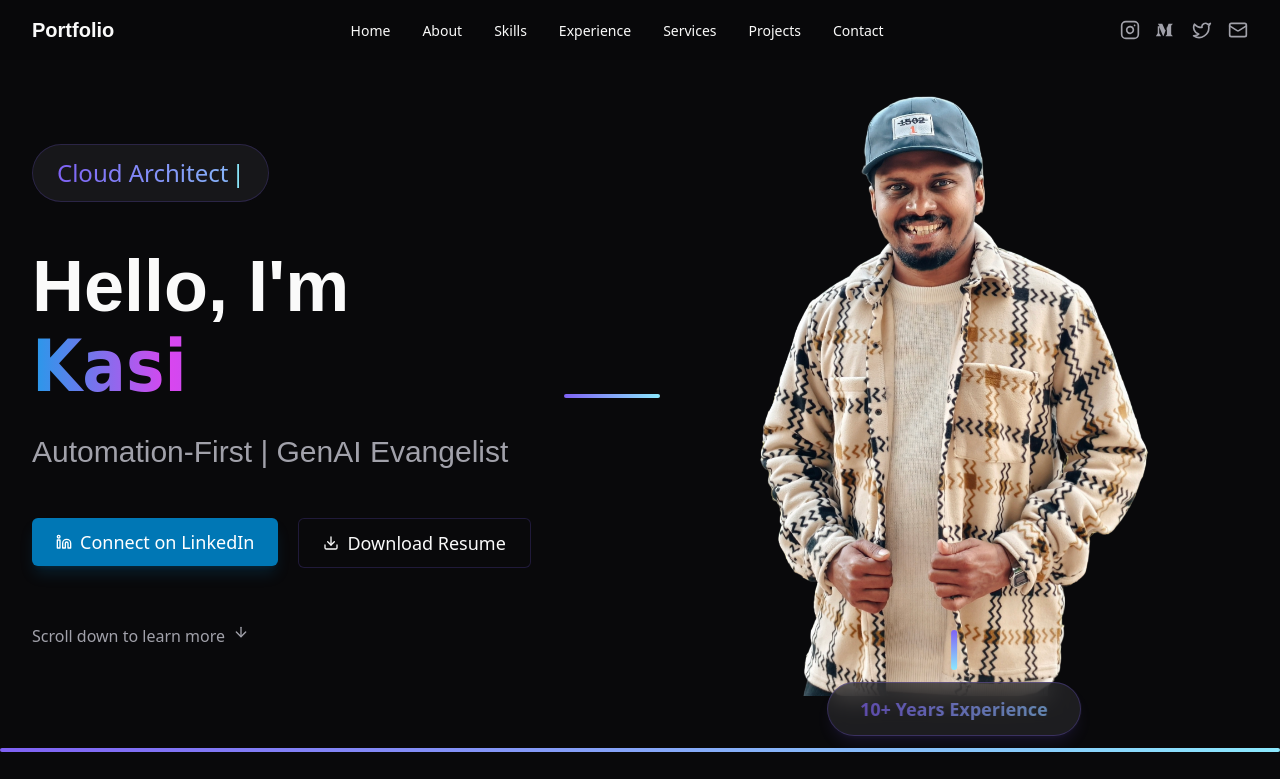
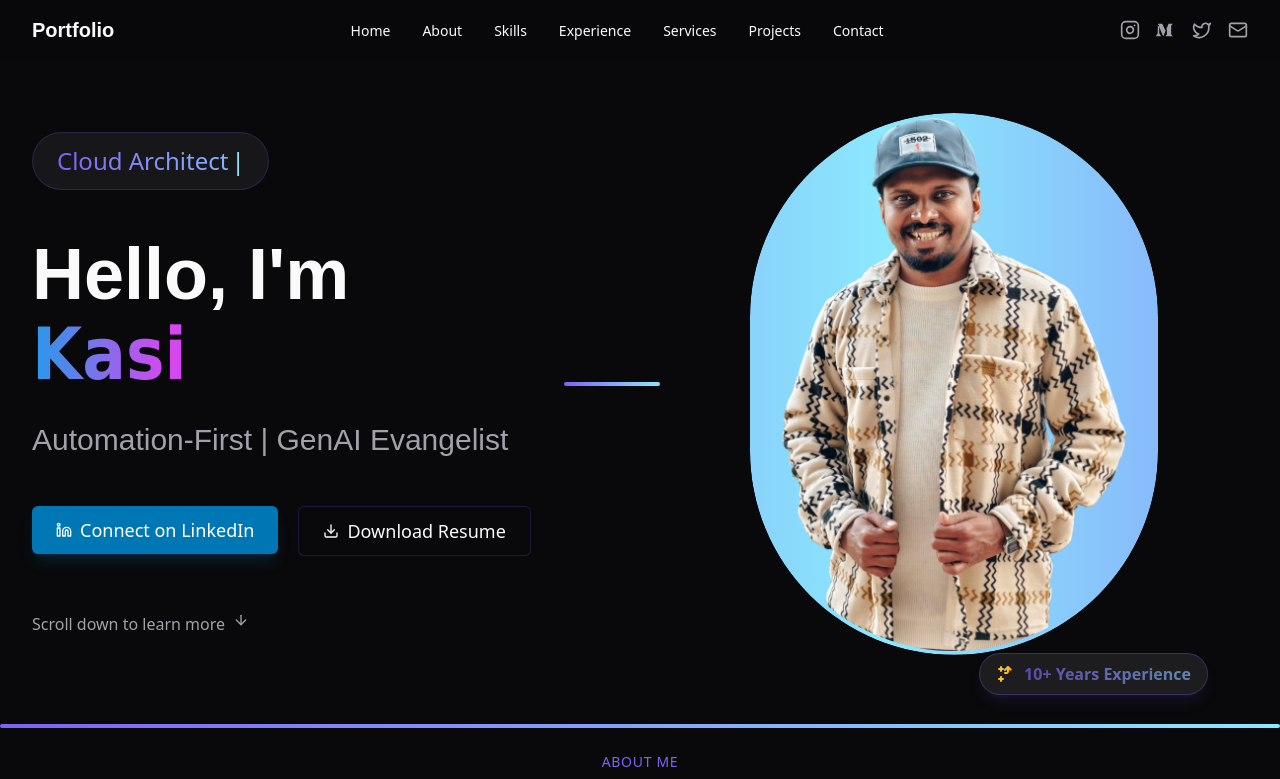
Before and after one commit to kasifalic/kasif-ali-architect, a React (Vite) app: page / in a window 1280 px wide. Shown: the top 779 px of the page. Built offline with nearby package versions, Linux system fonts and the light colour scheme.

Commit message:
Add shimmering border to image
Add a shimmering border effect to the image in the HeroSection component.

```diff
--- a/src/components/HeroSection.tsx
+++ b/src/components/HeroSection.tsx
@@ -95,20 +95,31 @@ const HeroSection = () => {
             <div className="w-24 h-1 bg-gradient-to-r from-primary to-accent rounded-full"></div>
           </div>
 
-          {/* Profile image container - smaller size */}
+          {/* Profile image container with shimmering border */}
           <div className="relative w-full h-full flex items-center justify-center">
-            <img
-              alt="Kasi"
-              className="w-full h-auto max-w-[450px] object-contain"
-              src="/lovable-uploads/f5664741-af6b-48d6-9aac-4c68ac9ee2b6.png"
-            />
+            <div className="relative rounded-full p-1 overflow-hidden">
+              {/* Shimmering border effect */}
+              <div className="absolute inset-0 bg-gradient-to-r from-primary via-accent to-primary animate-shimmer bg-[length:400%_100%] rounded-full"></div>
+
+              {/* Image container with mask to create circular image */}
+              <div className="relative z-10 rounded-full overflow-hidden">
+                <img
+                  alt="Kasi"
+                  className="w-full h-auto max-w-[400px] object-contain"
+                  src="/lovable-uploads/f5664741-af6b-48d6-9aac-4c68ac9ee2b6.png"
+                />
+              </div>
+            </div>
           </div>
 
           {/* Enhanced experience badge */}
-          <div className="absolute -bottom-10 left-1/2 transform -translate-x-1/2 flex flex-col items-center gap-3">
-            <div className="w-1.5 h-10 bg-gradient-to-b from-primary to-accent rounded-full"></div>
-            <div className="px-8 py-3 rounded-full bg-secondary/70 border border-primary/30 backdrop-blur-md shadow-lg shadow-primary/10 hover:scale-105 transition-transform duration-300">
-              <p className="text-base md:text-lg font-semibold text-gradient animate-pulse-slow">10+ Years Experience</p>
+          <div className="absolute -bottom-10 right-0 md:right-10">
+            <div className="px-4 py-2 rounded-full bg-secondary/70 border border-primary/30 backdrop-blur-md shadow-lg shadow-primary/10 hover:scale-105 transition-transform duration-300 flex items-center gap-2">
+              <svg xmlns="http://www.w3.org/2000/svg" className="h-5 w-5 text-amber-400" viewBox="0 0 20 20" fill="currentColor">
+                <path fillRule="evenodd" d="M5 2a1 1 0 011 1v1h1a1 1 0 010 2H6v1a1 1 0 01-2 0V6H3a1 1 0 010-2h1V3a1 1 0 011-1zm0 10a1 1 0 011 1v1h1a1 1 0 110 2H6v1a1 1 0 11-2 0v-1H3a1 1 0 110-2h1v-1a1 1 0 011-1zm7-10a1 1 0 01.707.293l.707.707L15.414 5a1 1 0 01-1.414 1.414L13 5.414V8a1 1 0 01-2 0V5.414L9.707 6.707a1 1 0 01-1.414-1.414L10 3.586l.707-.707A1 1 0 0112 2z" clipRule="evenodd" />
+                <path d="M8 9a1 1 0 011-1h2a1 1 0 110 2H9a1 1 0 01-1-1z" />
+              </svg>
+              <p className="text-base font-semibold text-gradient animate-pulse-slow">10+ Years Experience</p>
             </div>
           </div>
         </div>
```
